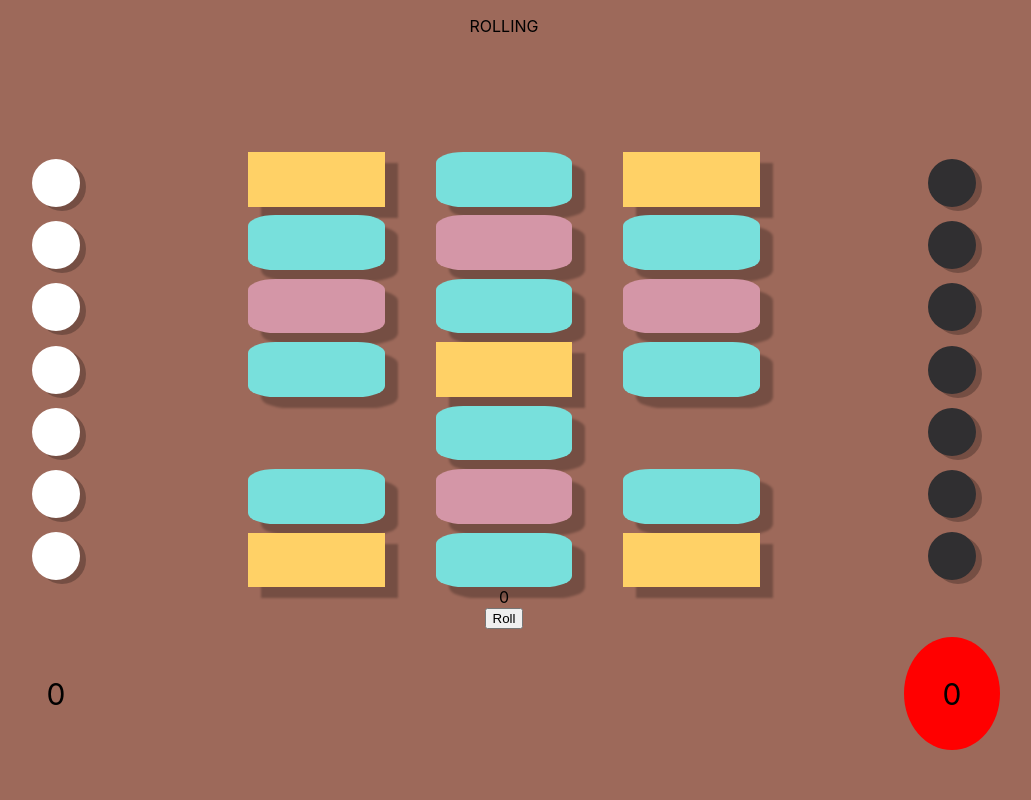
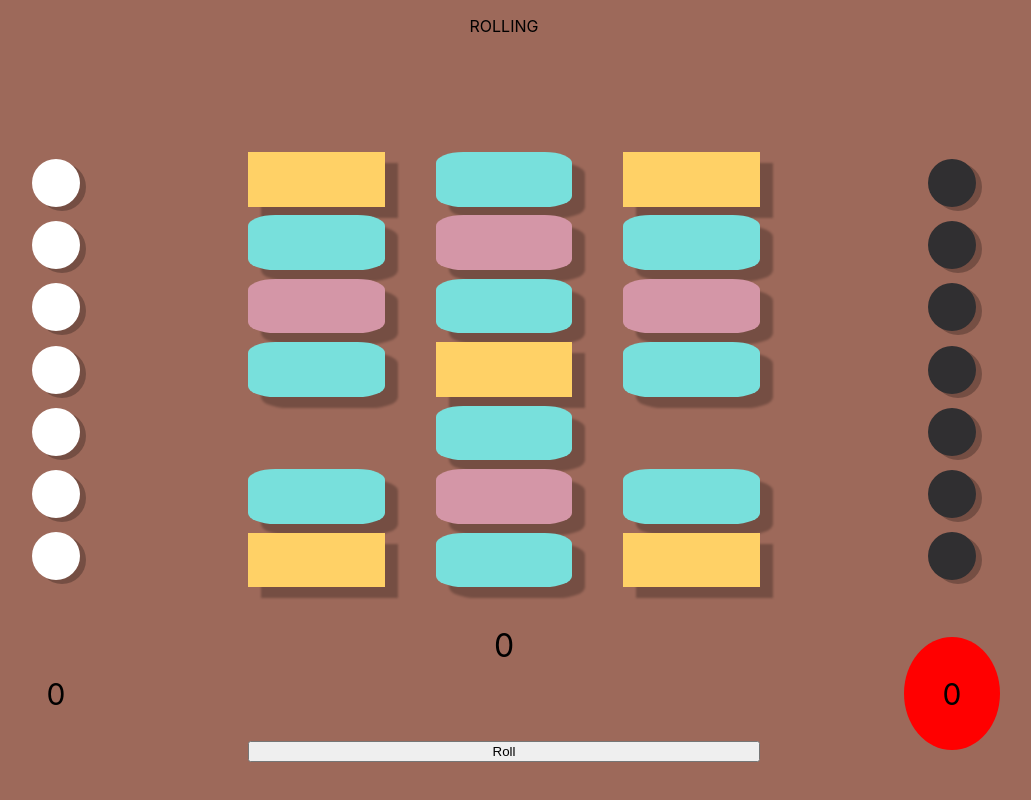
Before and after one commit to alex-808/ur.io, a React (Create React App) app in the folder client/: page / in a window 1280 px wide. Shown: the whole page, without its empty margins (136-1167 px from the left). Built offline with nearby package versions, Linux system fonts and the light colour scheme.

Commit message:
Make roll readout and button bigger

```diff
--- a/client/src/App.scss
+++ b/client/src/App.scss
@@ -10,6 +10,10 @@
 
 .buttons {
   grid-area: buttons;
+  display: flex;
+  flex-direction: column;
+  justify-content: space-around;
+  font-size: 2rem;
 }
 
 .invisible {
--- a/client/src/App.tsx
+++ b/client/src/App.tsx
@@ -80,12 +80,9 @@ function App() {
       <Board tiles={gameState.board} handleTokenClick={handleTokenClick} />
       <div className="buttons">
         <div>{gameState.rollVal}</div>
-        <button color="primary" onClick={rollDice}>
-          Roll
-        </button>
+        <button onClick={rollDice}>Roll</button>
         <button
           className={gameState.phase !== 'gameOver' ? 'invisible' : 'invisible'}
-          color="secondary"
           onClick={resetGame}
         >
           New Game
```
